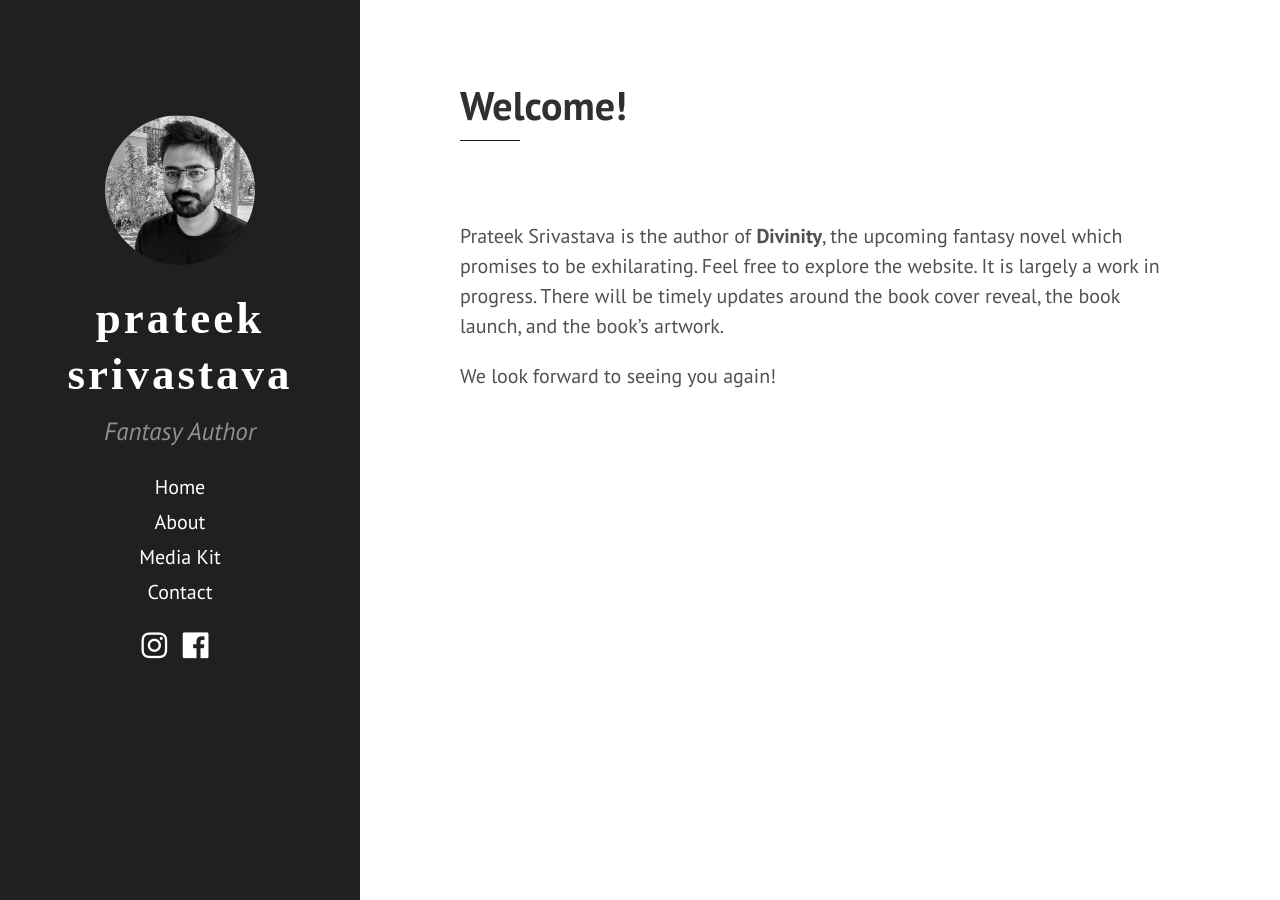
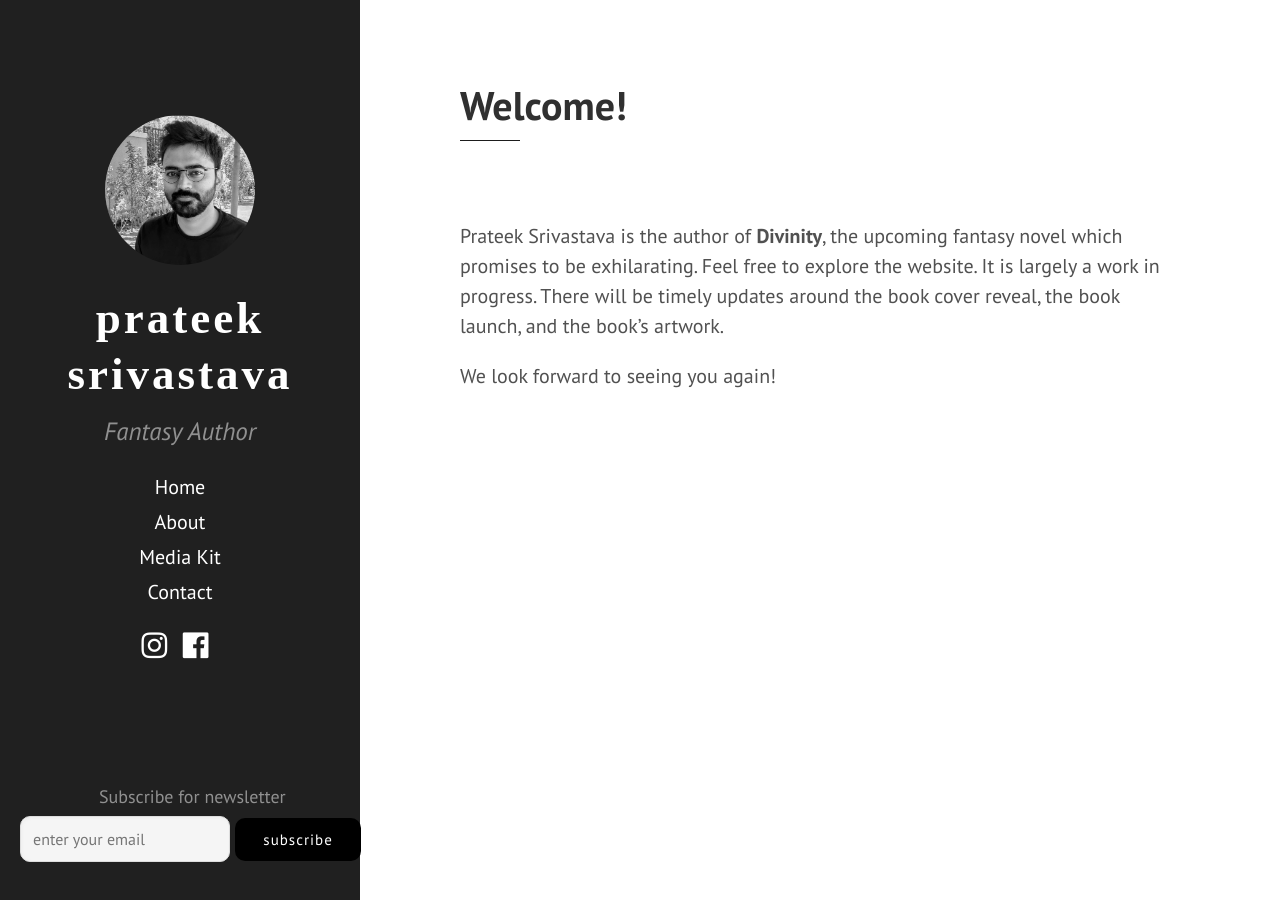
Before and after one commit to pratzo13/pratzo13.github.io, a Jekyll site: the page built from index.html, in a window 1280 px wide. Built offline with Jekyll 4.4.1, drawn with Linux system fonts in a browser that asks for light colours.

Commit message:
added signup for newsletter form

```diff
--- a/_includes/sidebar.html
+++ b/_includes/sidebar.html
@@ -39,4 +39,23 @@
       </i>
     </a>
   </div>
+  <div id="signup-form" class="signup-form">
+    <form action="https://getsimpleform.com/messages?form_api_token=e8cc5c353641345e74b3966ab7ca0163" method="POST" enctype="multipart/form-data">
+      <div class="common-text">
+        Subscribe for newsletter
+      </div>
+      <div id="mc_embed_signup_scroll" style="padding-bottom: 1em;">
+        <input type="email" value="" name="EMAIL" class="email" id="mce-EMAIL" placeholder="enter your email" required="">
+        <!-- real people should not fill this in and expect good things - do not remove this or risk form bot signups-->
+
+        <span style="position: absolute;left: -5000px;" aria-hidden="true">
+          <input type="text" name="b_25a34f10515c4e9393e3da856_280158dda1" tabindex="-1" value="">
+        </span>
+        <span class="clear" style="margin-top: 1em;">
+          <input type="submit" value="Subscribe" name="subscribe" id="mc-embedded-subscribe" class="button">
+        </span>
+        <input type="hidden" name="redirect_to" value="http://www.srivastavaprateek.com/thank-you/">
+      </div>
+    </form>
+  </div>
 </div>
--- a/public/css/misc.css
+++ b/public/css/misc.css
@@ -16,3 +16,49 @@
   padding-right: 10px;
   font-size: 30px !important;
 }
+
+.signup-form {
+  position: fixed;
+  bottom: calc(2%);
+}
+
+.common-text {
+  text-align: center;
+  padding-left: 0.2rem;
+  font-size: 18px;
+  padding-bottom: 0.3rem;
+  font-family: "PT Sans", Helvetica, Arial, sans-serif;
+}
+
+input,
+select,
+textarea {
+	background-color: #f5f5f5;
+	border: 1px solid #ddd;
+	border-radius: 10px;
+	box-shadow: 1px 1px 3px #eee inset;
+	color: #999;
+	font-family: "PT Sans", Helvetica, Arial, sans-serif;
+	font-size: 16px;
+	padding: 12px;
+}
+
+button,
+input[type="button"],
+input[type="reset"],
+input[type="submit"],
+.button {
+	background-color: #000;
+	border: none;
+	box-shadow: none;
+	color: #fff;
+	cursor: pointer;
+	font-family: "PT Sans", Helvetica, Arial, sans-serif;
+	font-size: 15px;
+	font-weight: 400;
+	letter-spacing: 1px;
+	padding: 12px 28px;
+	text-transform: lowercase;
+	width: auto;
+	-webkit-font-smoothing: antialiased;
+}
```
Also changed, not shown: thank-you.md (added, +7 -0 lines).
